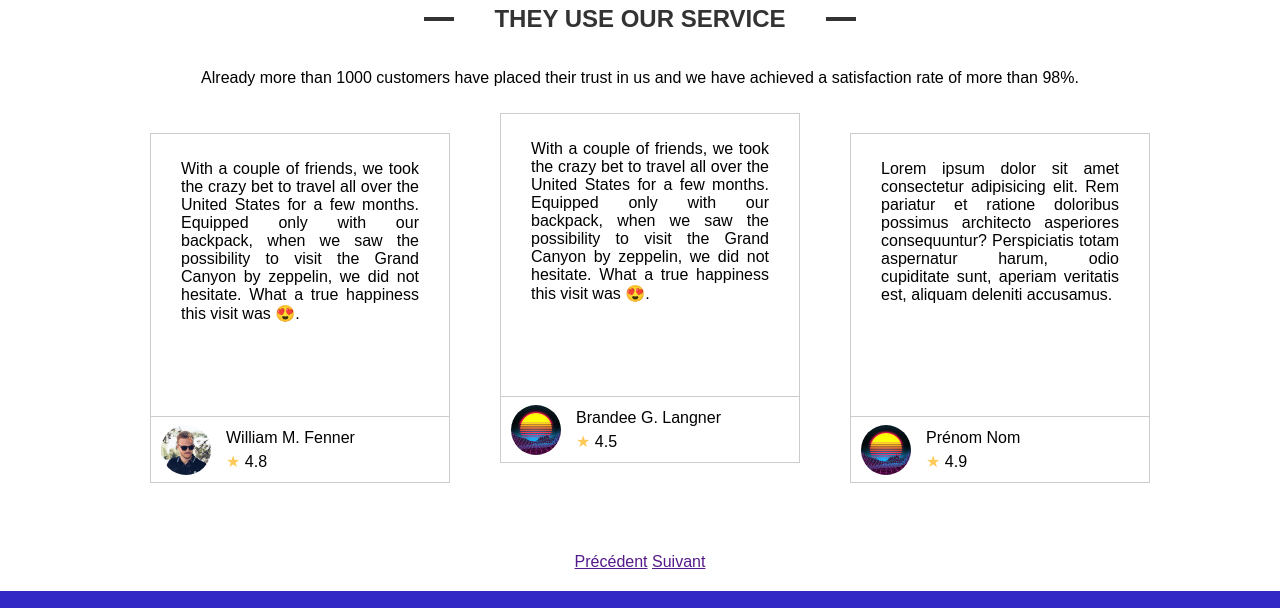
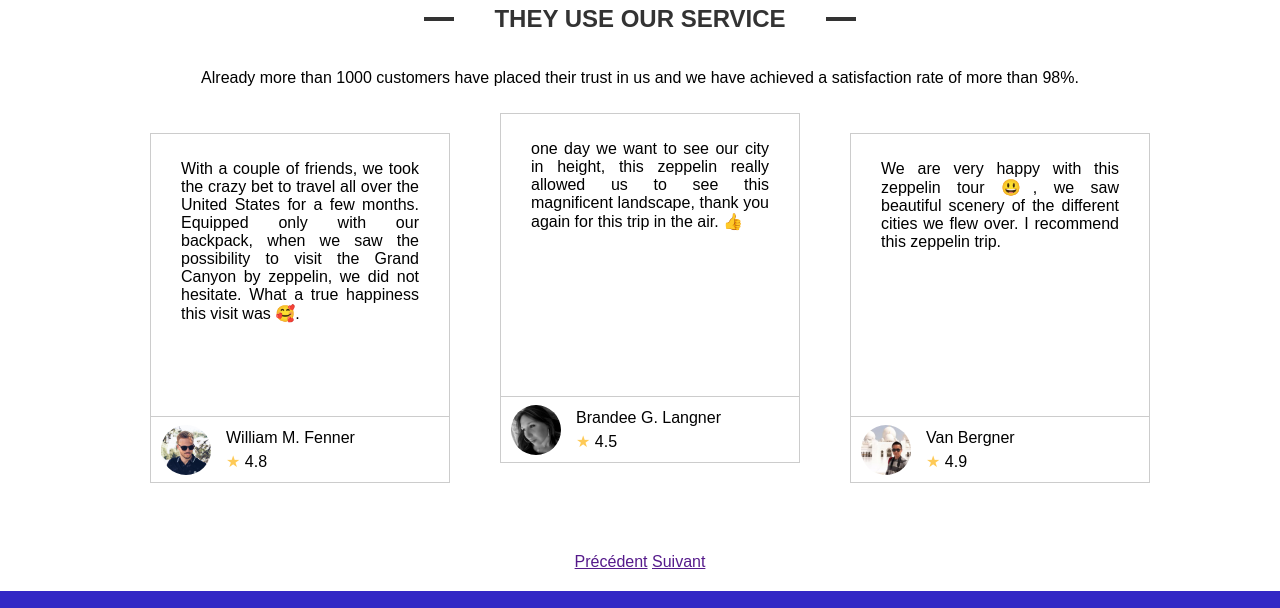
Before and after one commit to mboultoureau/zeppelin-tour, a website: page index.html in a window 1280 px wide. Shown: the part 1580-2188 px from the top of the page. Drawn offline with Linux system fonts and the light colour scheme.

Commit message:
update review

```diff
--- a/index.html
+++ b/index.html
@@ -89,7 +89,7 @@
                     <article class="review-very-previous">
                         <p>
                             My husband surprised me by ordering a zeppelin trip
-                            for our anniversary. It was the best surprise I
+                            for our anniversary 😍. It was the best surprise I
                             could hope for, we flew over Yosemite and saw the
                             beautiful mountains of the Sierra Nevada.
                         </p>
@@ -108,7 +108,7 @@
                             Equipped only with our backpack, when we saw the
                             possibility to visit the Grand Canyon by zeppelin,
                             we did not hesitate. What a true happiness this
-                            visit was 😍.
+                            visit was 🥰.
                         </p>
                         <div class="person">
                             <img src="img/profil2.jpg" alt="Profile Picture" />
@@ -120,18 +120,13 @@
                     </article>
                     <article class="review-current">
                         <p>
-                            With a couple of friends, we took the crazy bet to
-                            travel all over the United States for a few months.
-                            Equipped only with our backpack, when we saw the
-                            possibility to visit the Grand Canyon by zeppelin,
-                            we did not hesitate. What a true happiness this
-                            visit was 😍.
+                            one day we want to see our city in height, this
+                            zeppelin really allowed us to see this magnificent
+                            landscape, thank you again for this trip in the air.
+                            👍
                         </p>
                         <div class="person">
-                            <img
-                                src="img/profile-picture.jpg"
-                                alt="Profile Picture"
-                            />
+                            <img src="img/profil3.jpg" alt="Profile Picture" />
                             <div>
                                 <p>Brandee G. Langner</p>
                                 <p><span>★</span> 4.5</p>
@@ -140,39 +135,32 @@
                     </article>
                     <article class="review-next">
                         <p>
-                            Lorem ipsum dolor sit amet consectetur adipisicing
-                            elit. Rem pariatur et ratione doloribus possimus
-                            architecto asperiores consequuntur? Perspiciatis
-                            totam aspernatur harum, odio cupiditate sunt,
-                            aperiam veritatis est, aliquam deleniti accusamus.
+                            We are very happy with this zeppelin tour 😃, we saw
+                            beautiful scenery of the different cities we flew
+                            over. I recommend this zeppelin trip.
                         </p>
                         <div class="person">
-                            <img
-                                src="img/profile-picture.jpg"
-                                alt="Profile Picture"
-                            />
+                            <img src="img/profil4.jpg" alt="Profile Picture" />
                             <div>
-                                <p>Prénom Nom</p>
+                                <p>Van Bergner</p>
                                 <p><span>★</span> 4.9</p>
                             </div>
                         </div>
                     </article>
                     <article class="review-very-next">
                         <p>
-                            Lorem ipsum dolor sit amet consectetur adipisicing
-                            elit. Rem pariatur et ratione doloribus possimus
-                            architecto asperiores consequuntur? Perspiciatis
-                            totam aspernatur harum, odio cupiditate sunt,
-                            aperiam veritatis est, aliquam deleniti accusamus.
+                            We met this travel agency in our city and then we
+                            visited their site because I found it interesting.
+                            So we made a trip with this zeppelin, the views from
+                            this zeppelin in the air are sublime, thank you for
+                            this trip and I recommend you because it is not too
+                            expensive for the beauty we see 😉
                         </p>
                         <div class="person">
-                            <img
-                                src="img/profile-picture.jpg"
-                                alt="Profile Picture"
-                            />
+                            <img src="img/profil5.jpg" alt="Profile Picture" />
                             <div>
-                                <p>Prénom Nom</p>
-                                <p><span>★</span> 4.9</p>
+                                <p>Guillaume Badoint</p>
+                                <p><span>★</span> 4.2</p>
                             </div>
                         </div>
                     </article>
```
Also changed, not shown: img/profil3.jpg (added), img/profil4.jpg (added), img/profil5.jpg (added).
